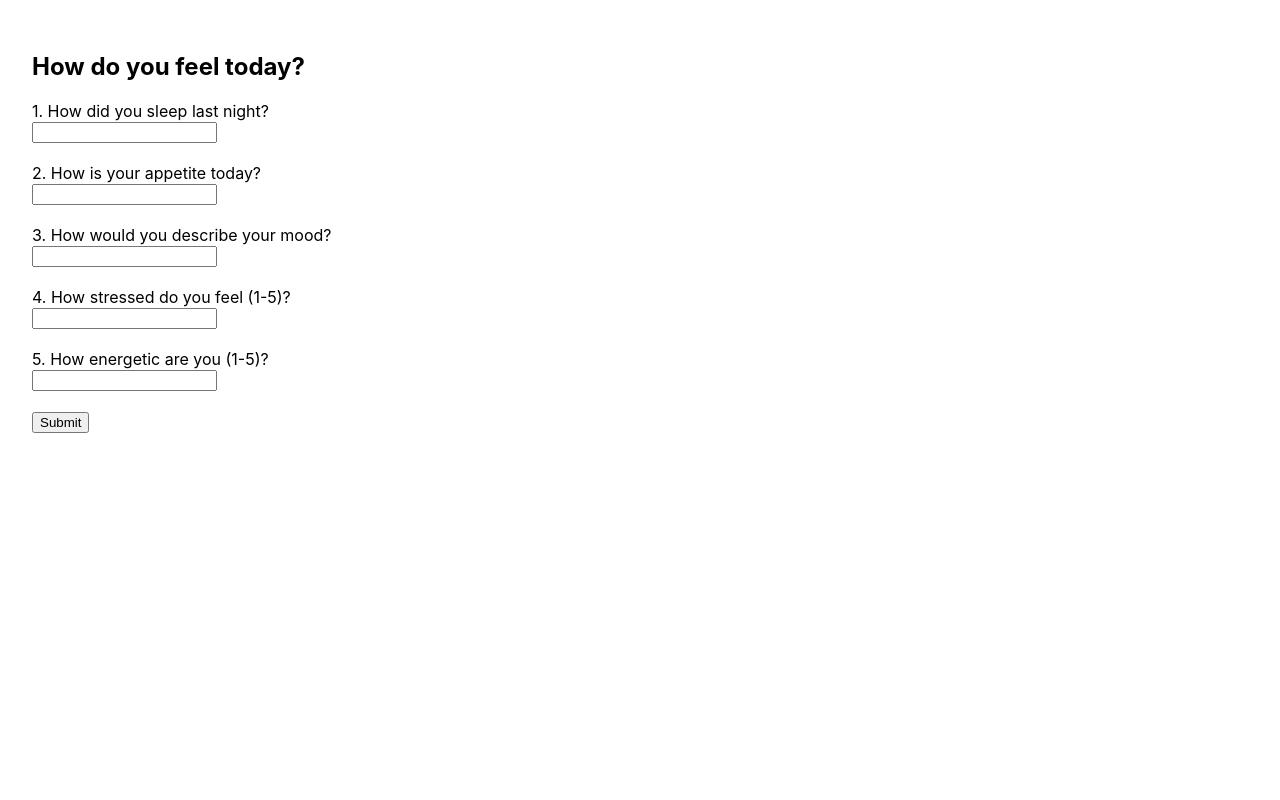
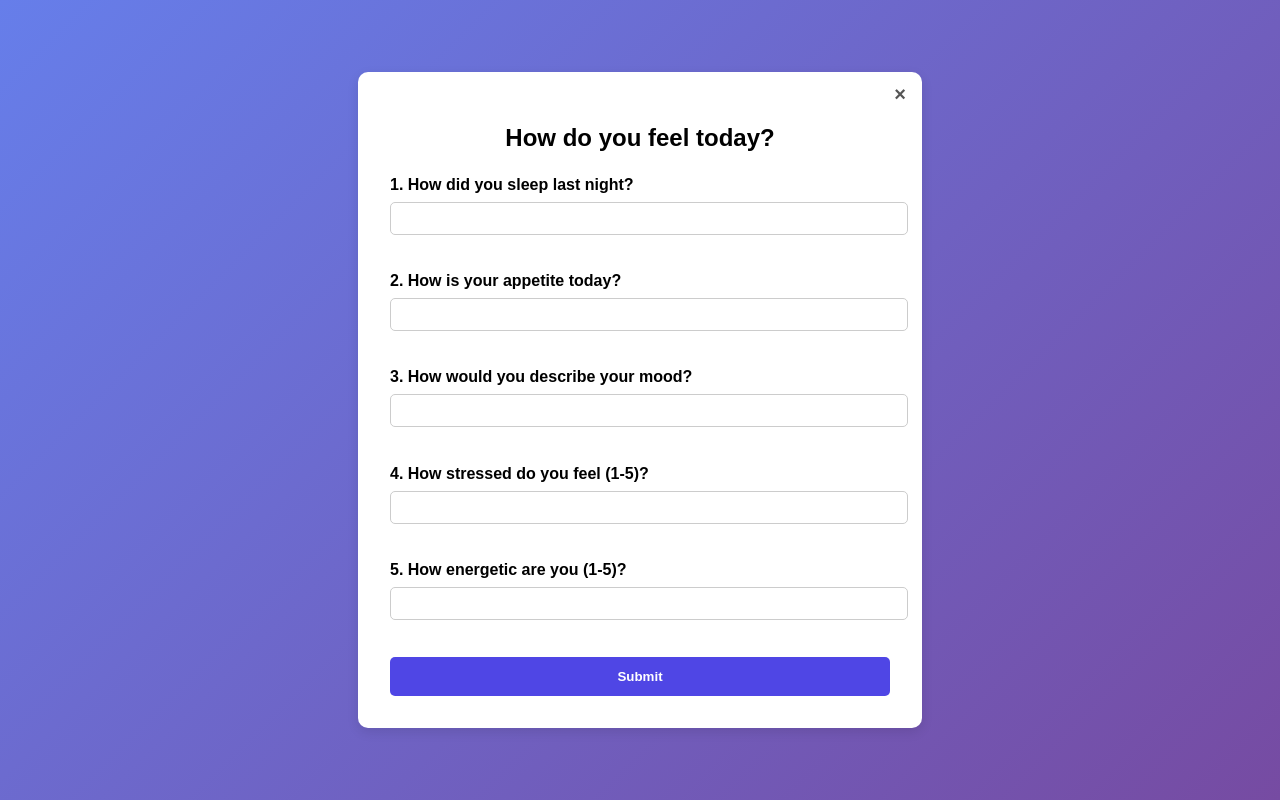
Before and after one commit to SravyaTadeparti/MoodApp, a React (Create React App) app: page /questionnaire in a window 1280 px wide. Built offline with nearby package versions, Linux system fonts and the light colour scheme.

Commit message:
Questionnaire page styling added

```diff
--- /dev/null
+++ b/src/Questionnaire.css
@@ -0,0 +1,72 @@
+
+
+.questionnaire-page {
+  min-height: 100vh;
+  background: linear-gradient(135deg, #667eea, #764ba2);
+  display: flex;
+  justify-content: center;
+  align-items: center;
+}
+
+.questionnaire-container {
+  position: relative;
+  max-width: 500px;
+  width:100%;
+  background-color: #ffffff;
+  padding: 2rem;
+  border-radius: 10px;
+  box-shadow: 0 4px 12px rgba(0, 0, 0, 0.1);
+  font-family: Arial, sans-serif;
+}
+
+.questionnaire-container h2 {
+  text-align: center;
+  margin-bottom: 1.5rem;
+}
+
+.questionnaire-container label {
+  font-weight: bold;
+}
+
+.questionnaire-container input {
+  width: 100%;
+  padding: 0.5rem;
+  margin-top: 0.5rem;
+  margin-bottom: 1.2rem;
+  border: 1px solid #ccc;
+  border-radius: 5px;
+}
+
+.submit-button {
+  width: 100%;
+  padding: 0.75rem;
+  background-color: #4f46e5;
+  color: white;
+  font-weight: bold;
+  border: none;
+  border-radius: 5px;
+  cursor: pointer;
+}
+
+.submit-button:hover {
+  background-color: #3730a3;
+}
+
+.close-button-container {
+  position: absolute;
+  top: 10px;
+  right: 10px;
+}
+
+.close-button {
+  background: none;
+  color: #555;
+  border: none;
+  font-size: 20px;
+  font-weight: bold;
+  cursor: pointer;
+}
+
+.close-button:hover {
+  color: #000;
+}
--- a/src/Questionnaire.jsx
+++ b/src/Questionnaire.jsx
@@ -1,5 +1,7 @@
 import React, { useState } from 'react';
 import { useNavigate } from 'react-router-dom';
+import './Questionnaire.css';
+
 
 const QuestionnairePage = () => {
   const navigate = useNavigate();
@@ -23,8 +25,21 @@ const QuestionnairePage = () => {
     navigate('/dashboard');
   };
 
+
+  const handleClose = () => {
+    navigate('/dashboard');
+  };
+
+
   return (
-    <div style={{ padding: '2rem' }}>
+    <div className = "questionnaire-page">
+        <div className="questionnaire-container">
+
+              <div className="close-button-container">
+                <button className="close-button" onClick={handleClose}>×</button>
+            </div>
+
+
             <h2>How do you feel today?</h2>
 
             <label>1. How did you sleep last night?</label><br />
@@ -42,7 +57,8 @@ const QuestionnairePage = () => {
             <label>5. How energetic are you (1-5)?</label><br />
             <input name="energy" value={responses.energy} onChange={handleChange} /><br /><br />
 
-      <button onClick={handleSubmit}>Submit</button>
+            <button className = "submit-button"onClick={handleSubmit}>Submit</button>
+        </div>
     </div>
   );
 };
```
Lines whose indentation alone changed are shown as unchanged.
